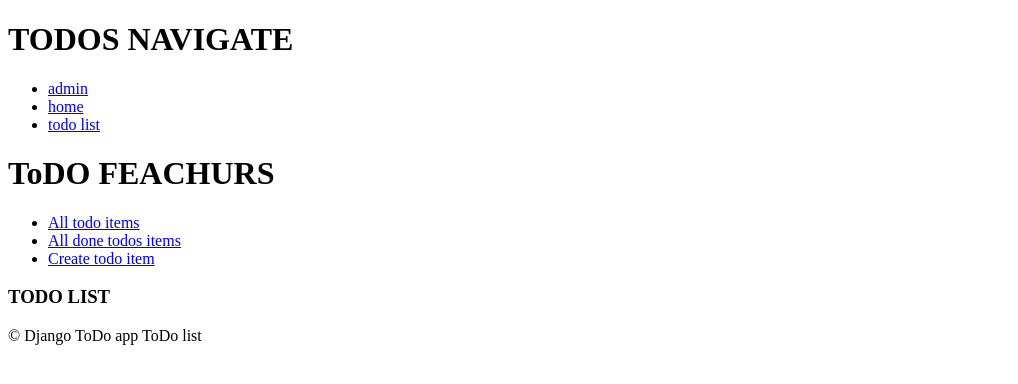
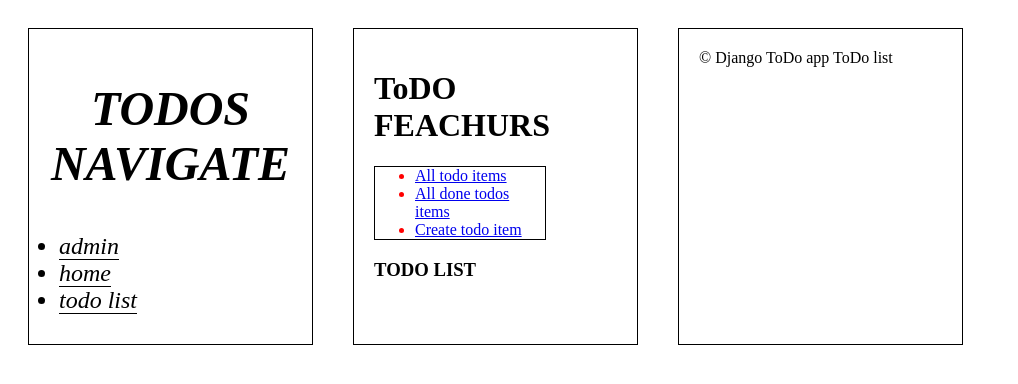
Before and after one commit to AlexanderPaduh/django_ToDo, a Django app: page /todos/ in a window 1280 px wide. Shown: the top 384 px of the page, without its empty margins (0-1018 px from the left). Run offline with Django 5.2, Linux system fonts and the light colour scheme; data that the repository does not hold is empty.

Commit message:
toolbar + style

```diff
--- a/DjangoProject/urls.py
+++ b/DjangoProject/urls.py
@@ -14,13 +14,17 @@ Including another URLconf
     1. Import the include() function: from django.urls import include, path
     2. Add a URL to urlpatterns:  path('blog/', include('blog.urls'))
 """
+from django.conf import settings
 from django.contrib import admin
 from django.urls import path, include
 from django.views.generic import TemplateView
+from debug_toolbar.toolbar import debug_toolbar_urls
 
 urlpatterns = [
     path('admin/', admin.site.urls),
     path('', TemplateView.as_view(template_name="index.html"),name="index"),
     path("todos/", include("todo_list.urls"))
+]
 
-]
+if settings.DEBUG:
+    urlpatterns.extend(debug_toolbar_urls())
--- a/templates/base.html
+++ b/templates/base.html
@@ -5,20 +5,28 @@
   <title>{% block title %}
     base title
   {% endblock %}</title>
+  {% load static %}
+  <link rel="stylesheet" type="text/css" href="{% static 'css/style.css' %}">
 </head>
 <body>
+<div class="main-page">
+  <div class="navigate">
     <h1>TODOS NAVIGATE</h1>
     {% include 'components/navbar.html' %}
-
+  </div>
+  <div class="body">
     {% block body %}
       Base Body!!
     {% endblock %}
-
+  </div>
+  <div class="footer">
     <footer>
       &copy Django ToDo app
       {% block footer %}
 
       {% endblock %}
     </footer>
+  </div>
+</div>
 </body>
 </html>
--- a/templates/components/navbar.html
+++ b/templates/components/navbar.html
@@ -1,4 +1,4 @@
-<nav>
+<nav class="navbar">
   <ul>
     <li><a href="/admin">admin</a></li>
     <li><a href='{% url "index" %}'>home</a></li>
--- /dev/null
+++ b/templates/static/css/style.css
@@ -0,0 +1,66 @@
+.feachurs_todo {
+    color: red;
+    border: 1px solid #000000;
+    width: 130px;
+
+}
+
+.feachurs_todo li {
+    text-align: left;
+}
+
+.navigate {
+    border: 1px solid #000000;
+    padding: 20px;
+    width: 243px;
+    margin: 20px;
+
+}
+
+.navigate h1 {
+    font-style: italic;
+    font-weight: bolder;
+    font-size: 3em;
+    text-align: center;
+}
+
+.navbar {
+    font-size: 1.5em;
+    text-align: left;
+    /*padding: none;*/
+
+}
+
+.navbar ul {
+    /*list-style-type: none;*/
+    margin: 0px;
+    padding: 10px;
+
+}
+
+.navbar a {
+    text-decoration: none; /* Убирает подчеркивание */
+    color: inherit;
+    font-style: oblique;
+    border-bottom: 1px solid;
+
+}
+.main-page{
+    display: flex;
+}
+.body{
+    border: 1px solid #000000;
+    padding: 20px;
+    width: 243px;
+    margin: 20px;
+
+}
+.footer{
+
+    border: 1px solid #000000;
+    padding: 20px;
+    width: 243px;
+    margin: 20px;
+
+
+}
--- a/todo_list/templates/todo_list/index.html
+++ b/todo_list/templates/todo_list/index.html
@@ -6,7 +6,7 @@
 
 {% block body %}
   <h1> ToDO FEACHURS</h1>
-  <ul>
+  <ul class="feachurs_todo">
     <li><a href='{% url "todo_list:list" %}'>All todo items</a></li>
     <li><a href='{% url "todo_list:done" %}'>All done todos items</a></li>
     <li><a href='{% url "todo_list:create" %}'>Create todo item</a></li>
```
Also changed, not shown: DjangoProject/settings.py (+22 -2 lines). Lines whose indentation alone changed are shown as unchanged.
